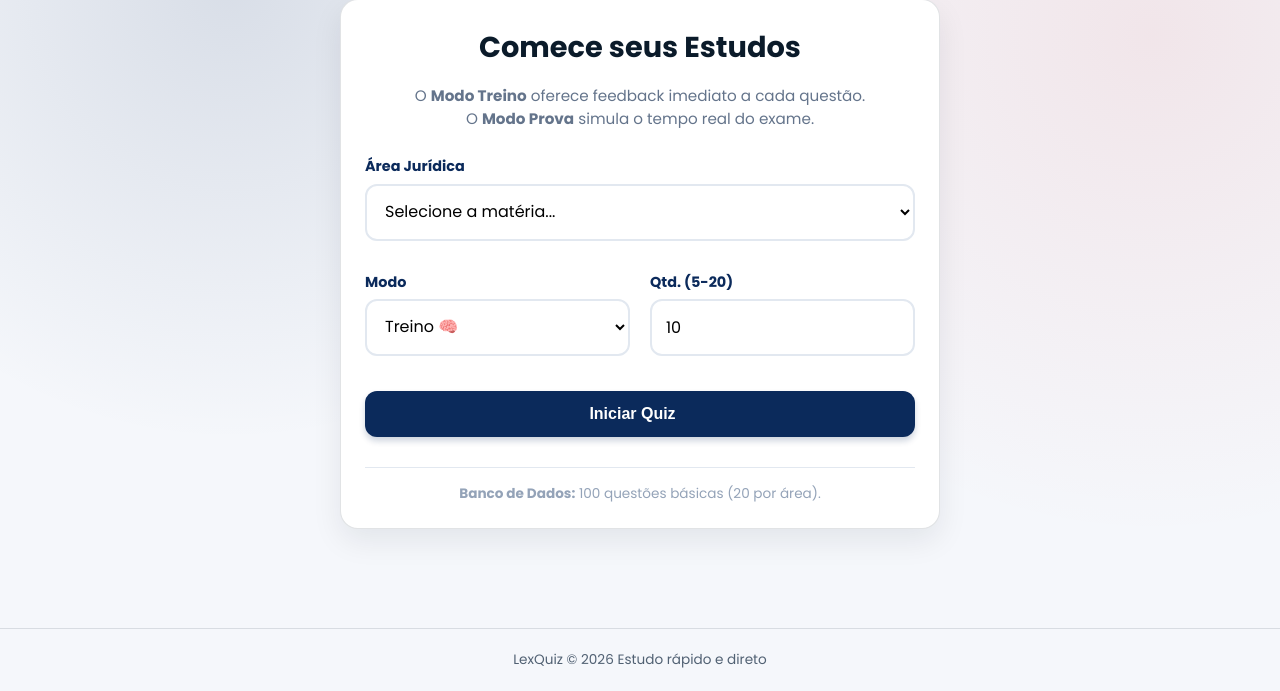
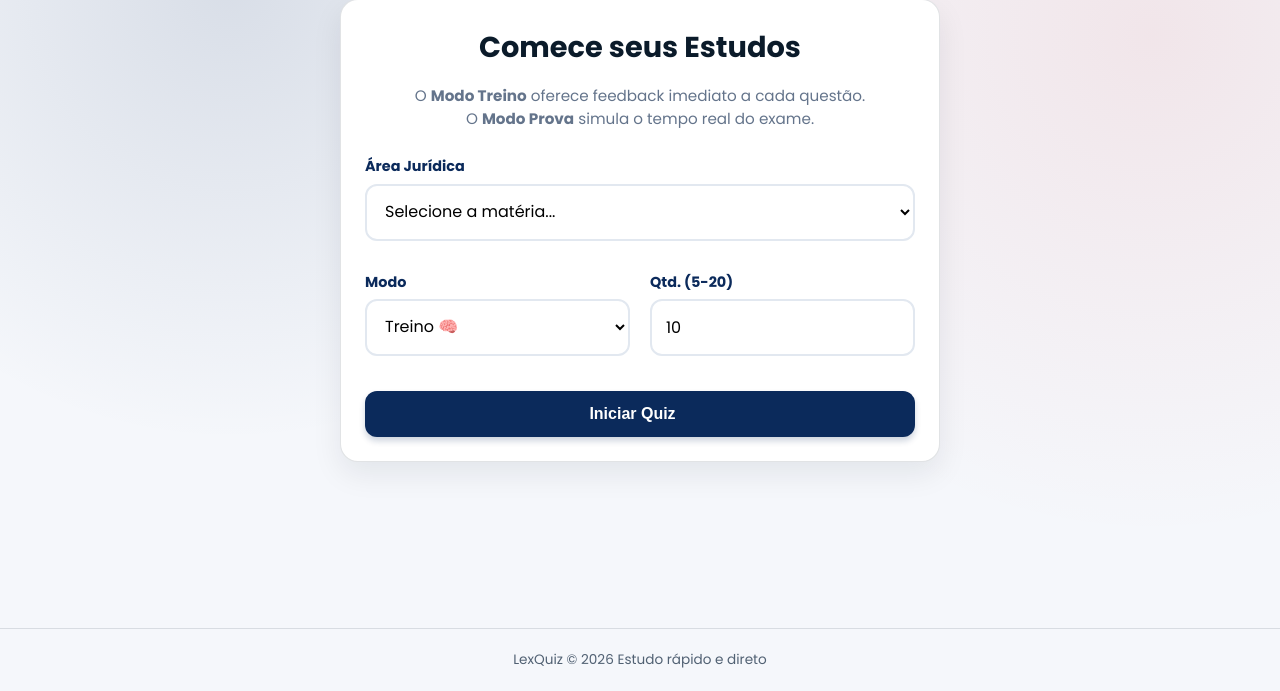
Before and after one commit to sabrinaandraderocha-cmyk/lexquiz, a Flask app: page / in a window 1280 px wide. Shown: the part 109-800 px from the top of the page. Run offline with Flask 3, Linux system fonts and the light colour scheme.

Commit message:
Update index.html

```diff
--- a/templates/index.html
+++ b/templates/index.html
@@ -38,7 +38,7 @@
                     <label class="label" for="mode"><i class="fas fa-toggle-on"></i> Modo</label>
                     <select class="select" name="mode" id="mode">
                         <option value="treino">Treino 🧠</option>
-                        <option value="prova">Prova⏱️</option>
+                        <option value="prova">Prova ⏱️</option>
                     </select>
                 </div>
 
@@ -53,10 +53,7 @@
             </button>
         </form>
 
-        <div class="note" style="margin-top: 30px; padding-top: 15px; border-top: 1px solid #e2e8f0; text-align: center; font-size: 0.85rem; color: #94a3b8;">
-            <i class="fas fa-database"></i> <strong>Banco de Dados:</strong> 100 questões básicas (20 por área).
-        </div>
-    </section>
+        </section>
 </div>
 
 {% endblock %}
```
